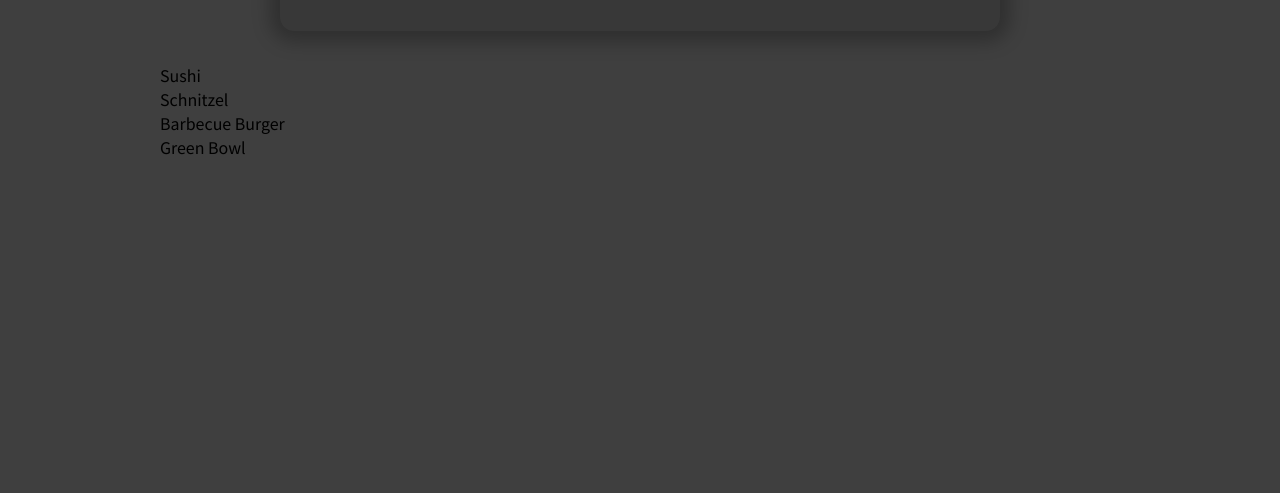
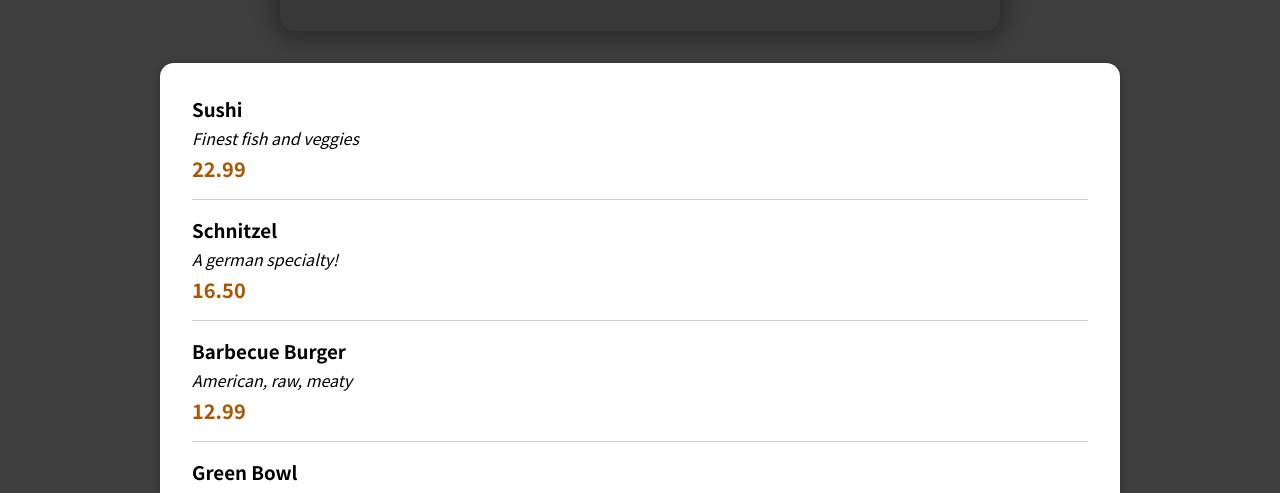
Before and after one commit to hakangundogdu/Food-order-app, a React (Create React App) app: page / in a window 1280 px wide. Shown: the part 442-935 px from the top of the page. Before the commit the page ends 800 px from the top, so only its background shows below. Built offline with nearby package versions, Linux system fonts and the light colour scheme.

Commit message:
meal Item component

```diff
--- a/src/components/Meals/AvailableMeals.js
+++ b/src/components/Meals/AvailableMeals.js
@@ -1,4 +1,6 @@
 import classes from './AvailableMeals.module.css';
+import Card from '../UI/Card';
+import MealItem from './MealItem/MealItem';
 
 const DUMMY_MEALS = [
   {
@@ -28,11 +30,20 @@
 ];
 
 const AvailableMeals = () => {
-  const mealList = DUMMY_MEALS.map((meal) => <li>{meal.name}</li>);
+  const mealList = DUMMY_MEALS.map((meal) => (
+    <MealItem
+      key={meal.id}
+      name={meal.name}
+      description={meal.description}
+      price={meal.price}
+    />
+  ));
 
   return (
     <section className={classes.meals}>
-      <ul>{mealList}</ul>
+      <Card>
+        <ul>{mealList}</ul>
+      </Card>
     </section>
   );
 };
--- /dev/null
+++ b/src/components/Meals/MealItem/MealItem.js
@@ -0,0 +1,17 @@
+import classes from './MealItem.module.css';
+
+const MealItem = (props) => {
+  const price = `${props.price.toFixed(2)}`;
+
+  return (
+    <li className={classes.meal}>
+      <div>
+        <h3>{props.name}</h3>
+        <div className={classes.description}>{props.description}</div>
+        <div className={classes.price}>{price}</div>
+      </div>
+    </li>
+  );
+};
+
+export default MealItem;
--- /dev/null
+++ b/src/components/Meals/MealItem/MealItem.module.css
@@ -0,0 +1,22 @@
+.meal {
+  display: flex;
+  justify-content: space-between;
+  margin: 1rem;
+  padding-bottom: 1rem;
+  border-bottom: 1px solid #ccc;
+}
+
+.meal h3 {
+  margin: 0 0 0.25rem 0;
+}
+
+.description {
+  font-style: italic;
+}
+
+.price {
+  margin-top: 0.25rem;
+  font-weight: bold;
+  color: #ad5502;
+  font-size: 1.25rem;
+}
--- /dev/null
+++ b/src/components/UI/Card.js
@@ -0,0 +1,7 @@
+import classes from './Card.module.css';
+
+const Card = (props) => {
+  return <div className={classes.card}>{props.children}</div>;
+};
+
+export default Card;
--- /dev/null
+++ b/src/components/UI/Card.module.css
@@ -0,0 +1,6 @@
+.card {
+  padding: 1rem;
+  box-shadow: 0 2px 8px rgba(0, 0, 0, 0.25);
+  border-radius: 14px;
+  background-color: white;
+}
```
Also changed, not shown: 1 other file (tests, documents, lock files or other folders).
